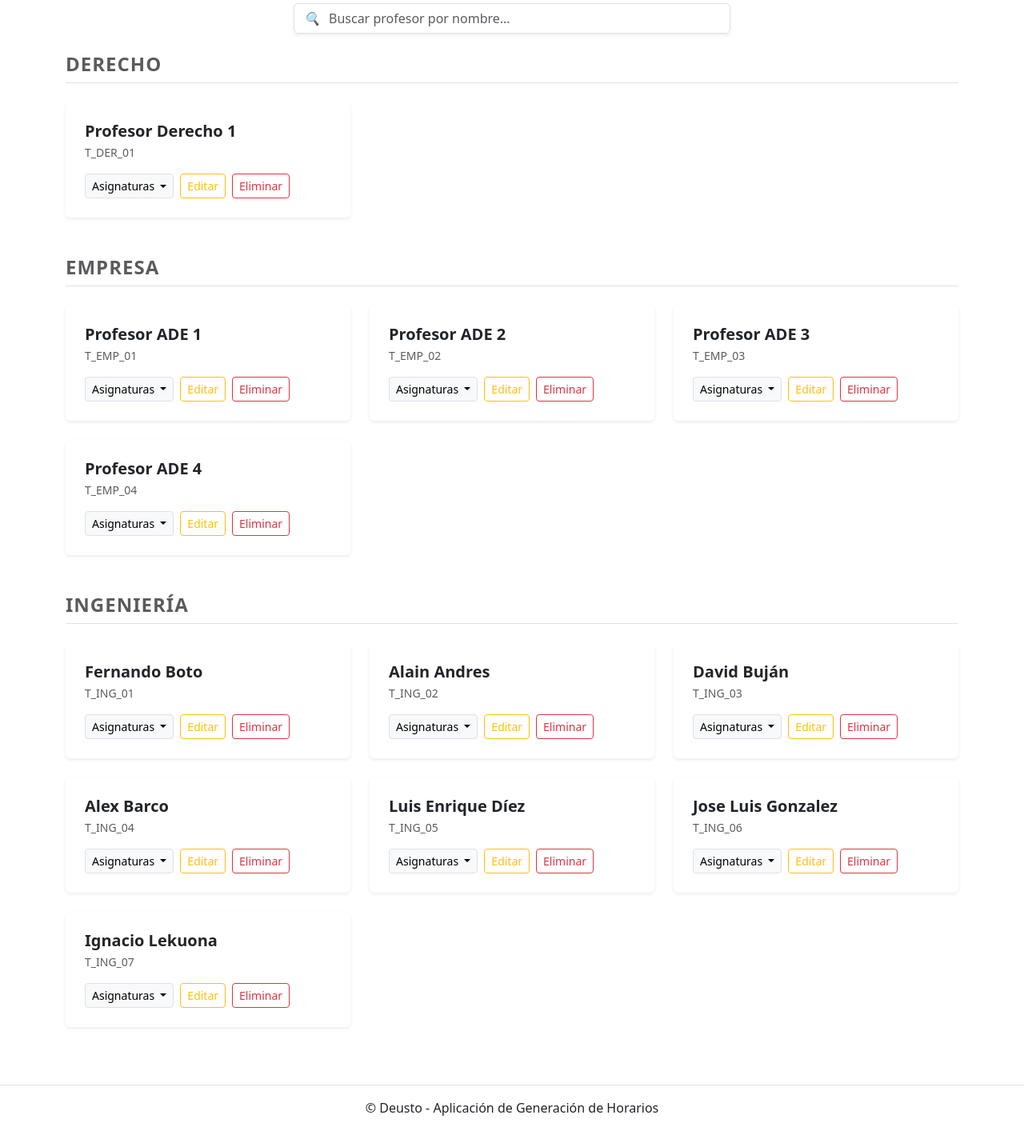
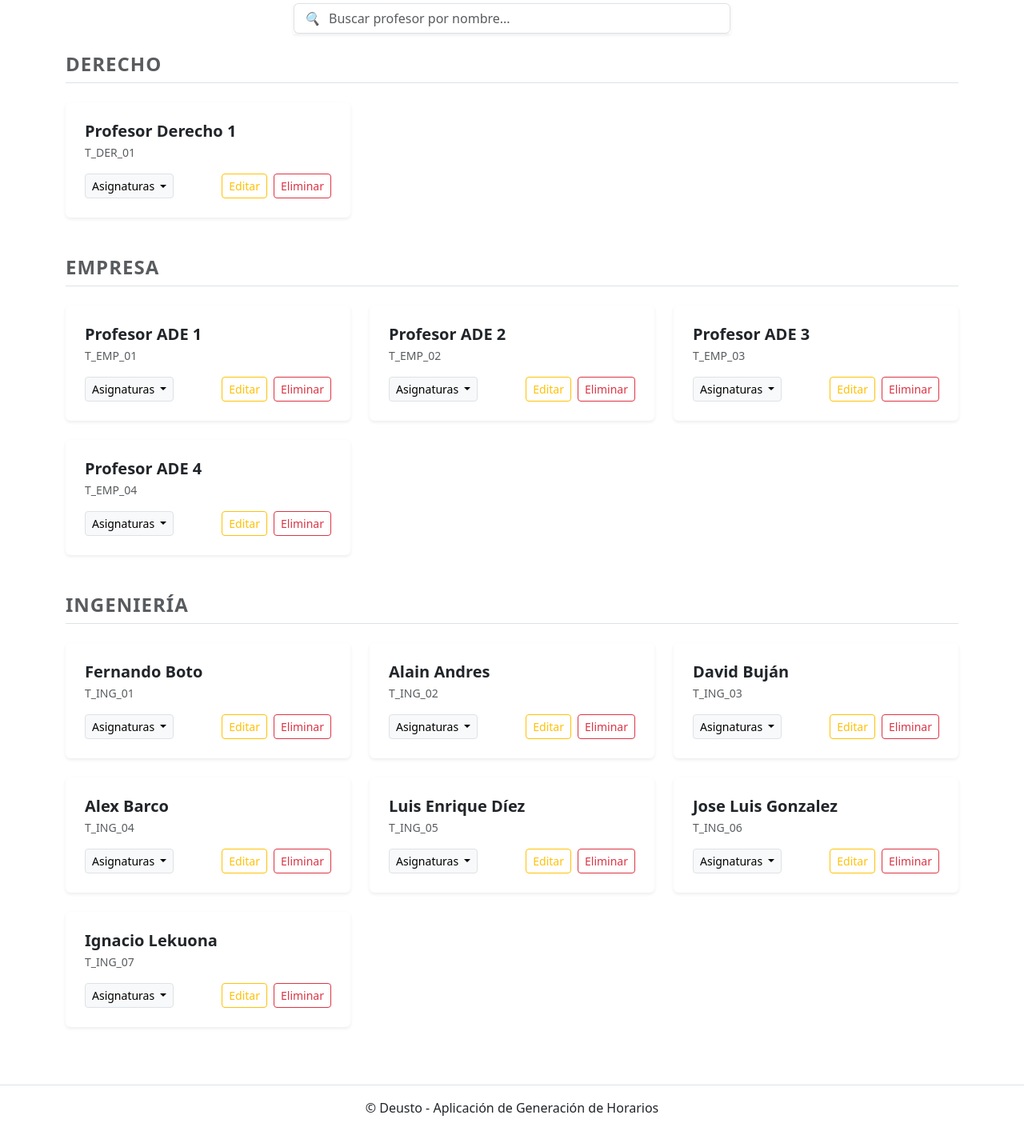
Before and after one commit to Gontzaa86/PFG-25-26, a Flask app: page /profesores in a window 1280 px wide. Shown: the part 170-1599 px from the top of the page at 80% size. Run offline with Flask 3, Linux system fonts and the light colour scheme; some libraries are stand-ins or nearby versions.

Commit message:
Movidos botones de lugar.

```diff
--- a/templates/profesores.html
+++ b/templates/profesores.html
@@ -35,7 +35,7 @@
                         <h5 class="card-title fw-bold mb-1">{{ p.name }}</h5>
                         <small class="text-muted d-block mb-3">{{ p.id }}</small>
 
-                        <div class="d-flex flex-wrap gap-2 mt-auto">
+                        <div class="d-flex justify-content-between align-items-center mt-auto w-100">
                             <div class="dropdown">
                                 <button class="btn btn-sm btn-light border dropdown-toggle" data-bs-toggle="dropdown">
                                     Asignaturas
@@ -69,6 +69,7 @@
                                 </ul>
                             </div>
 
+                            <div class="d-flex gap-2">
                                 <button class="btn btn-sm btn-outline-warning" onclick="prepararEdicion('{{p.id}}', '{{p.name}}', '{{p.branch}}')">
                                     Editar
                                 </button>
@@ -76,6 +77,7 @@
                                 <button class="btn btn-sm btn-outline-danger" onclick="intentarEliminar('{{p.id}}', {{ 'true' if ns.tiene else 'false' }})">
                                     Eliminar
                                 </button>
+                            </div>
                         </div>
                     </div>
                 </div>
```
Lines whose indentation alone changed are shown as unchanged.
